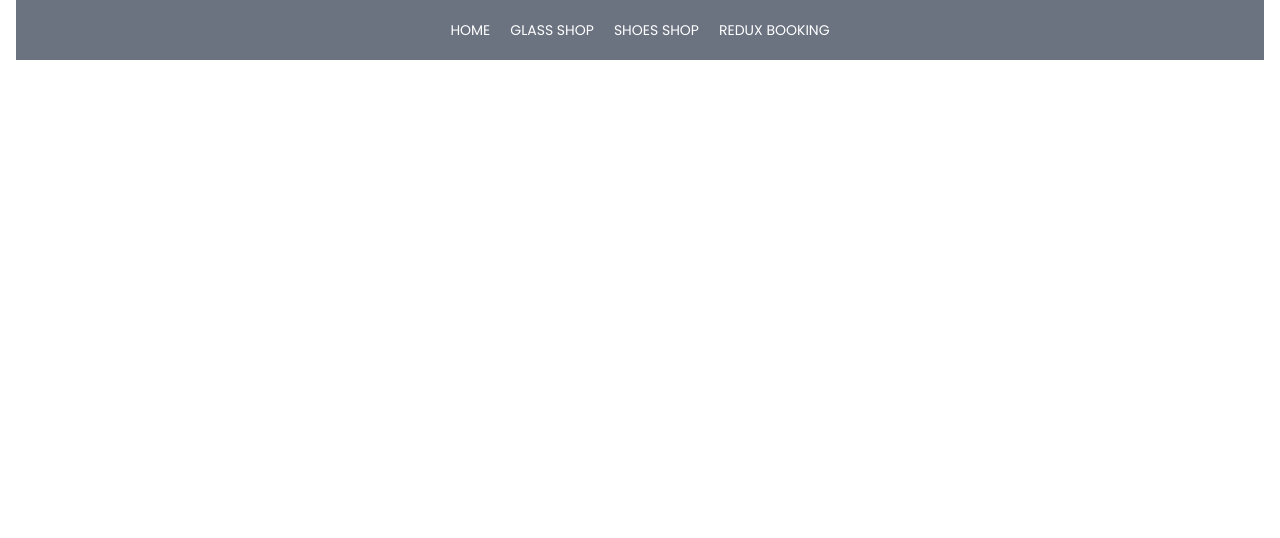
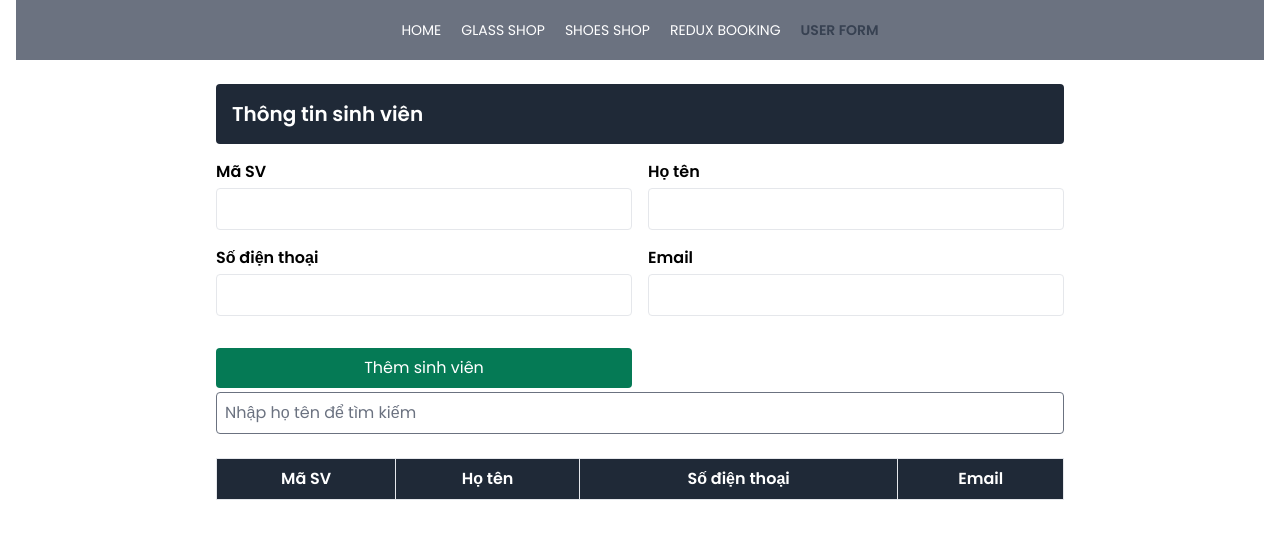
Before and after one commit to cuongkunct/react_basic, a React (Vite) app: page /user-form in a window 1280 px wide. Shown: the top 538 px of the page. Built offline with nearby package versions, Linux system fonts and the light colour scheme.

Commit message:
Complete the Form exercise - Formik form

```diff
--- a/package.json
+++ b/package.json
@@ -14,6 +14,7 @@
     "@reduxjs/toolkit": "^2.10.1",
     "@tailwindcss/vite": "^4.1.16",
     "flowbite": "^3.1.2",
+    "formik": "^2.4.9",
     "react": "^19.1.1",
     "react-dom": "^19.1.1",
     "react-icons": "^5.5.0",
@@ -21,7 +22,8 @@
     "react-router-dom": "^7.9.6",
     "react-slideshow-image": "^4.3.2",
     "react-toastify": "^11.0.5",
-    "tailwindcss": "^4.1.16"
+    "tailwindcss": "^4.1.16",
+    "yup": "^1.7.1"
   },
   "devDependencies": {
     "@eslint/js": "^9.36.0",
--- a/src/App.jsx
+++ b/src/App.jsx
@@ -11,6 +11,7 @@ import OrderSeats from "./page/OrderSeats.jsx";
 import Nav from "./component/Nav.jsx";
 import Cart from "./component/ShoesPage/Cart.jsx";
 import Home from "./component/HomePage/Home.jsx";
+import Form from "./page/Form.jsx";
 function App() {
   const [page, setPage] = useState("Shoes");
   const [cartItem, setCartItem] = useState(() => {
@@ -82,6 +83,7 @@ function App() {
         />
         <Route path="/shoes/cart" element={<Cart cartItem={cartItem} />} />
         <Route path="/order-seats" element={<OrderSeats />} />
+        <Route path="/user-form" element={<Form />} />
       </Routes>
     </div>
   );
--- /dev/null
+++ b/src/component/Form/UserList.jsx
@@ -0,0 +1,157 @@
+import React, { useState, useEffect } from "react";
+import { Formik, useFormik } from "formik";
+import * as Yup from "yup";
+
+export default function UserList() {
+  const [students, setStudents] = useState([]);
+  const [search, setSearch] = useState("");
+  const [filteredStudents, setFilteredStudents] = useState([]);
+
+  useEffect(() => {
+    const keySearch = search.toLowerCase().trim();
+
+    if (keySearch === "") {
+      setFilteredStudents(students);
+      return;
+    }
+    const filtered = students.filter((sv) =>
+      sv.name.toLowerCase().includes(keySearch)
+    );
+    setFilteredStudents(filtered);
+  }, [search, students]);
+
+  const handleAddUser = (user) => {
+    const exist = students.find((sv) => sv.id === user.id);
+    if (exist) {
+      alert("Mã sinh viên đã tồn tại!");
+      return;
+    } else {
+      setStudents([...students, user]);
+    }
+  };
+  const addUserForm = useFormik({
+    initialValues: {
+      id: "",
+      name: "",
+      phone: "",
+      email: "",
+    },
+    validationSchema: Yup.object().shape({
+      id: Yup.string().required("Mã SV không được để trống"),
+      name: Yup.string().required("Họ tên không được để trống"),
+
+      phone: Yup.string()
+        .matches(/^[0-9]+$/, "Số điện thoại chỉ được chứa chữ số")
+        .required("Số điện thoại không được để trống"),
+      email: Yup.string()
+        .email("Email không hợp lệ")
+        .required("Email không được để trống"),
+    }),
+    validateOnChange: false,
+    onSubmit: (values) => {
+      console.log("Submitted values:", values);
+      handleAddUser(values);
+      addUserForm.resetForm();
+    },
+  });
+
+  return (
+    <div className="p-6 max-w-4xl mx-auto">
+      <h2 className="bg-gray-800 text-white text-xl font-semibold p-4 rounded">
+        Thông tin sinh viên
+      </h2>
+
+      <form
+        onSubmit={addUserForm.handleSubmit}
+        className="mt-4 grid grid-cols-1 md:grid-cols-2 gap-4"
+      >
+        <div>
+          <label className="font-semibold">Mã SV</label>
+          <input
+            name="id"
+            value={addUserForm.values.id}
+            onChange={addUserForm.handleChange}
+            className="border p-2 w-full rounded mt-1"
+          />
+          {addUserForm.touched.id && addUserForm.errors.id && (
+            <p className="text-red-500">{addUserForm.errors.id}</p>
+          )}
+        </div>
+
+        <div>
+          <label className="font-semibold">Họ tên</label>
+          <input
+            name="name"
+            value={addUserForm.values.name}
+            onChange={addUserForm.handleChange}
+            className="border p-2 w-full rounded mt-1"
+          />
+          {addUserForm.touched.name && addUserForm.errors.name && (
+            <p className="text-red-500">{addUserForm.errors.name}</p>
+          )}
+        </div>
+
+        <div>
+          <label className="font-semibold">Số điện thoại</label>
+          <input
+            name="phone"
+            value={addUserForm.values.phone}
+            onChange={addUserForm.handleChange}
+            className="border p-2 w-full rounded mt-1"
+          />
+          {addUserForm.touched.phone && addUserForm.errors.phone && (
+            <p className="text-red-500">{addUserForm.errors.phone}</p>
+          )}
+        </div>
+
+        <div>
+          <label className="font-semibold">Email</label>
+          <input
+            name="email"
+            value={addUserForm.values.email}
+            onChange={addUserForm.handleChange}
+            className="border p-2 w-full rounded mt-1"
+          />
+          {addUserForm.touched.email && addUserForm.errors.email && (
+            <p className="text-red-500">{addUserForm.errors.email}</p>
+          )}
+        </div>
+        <button
+          type="submit"
+          className="mt-4 bg-green-600 text-white px-4 py-2 rounded"
+        >
+          Thêm sinh viên
+        </button>
+      </form>
+
+      <input
+        type="text"
+        value={search}
+        placeholder="Nhập họ tên để tìm kiếm"
+        onChange={(e) => setSearch(e.target.value)}
+        className="border p-2 w-full rounded mt-1"
+      />
+
+      <table className="w-full mt-6 border-collapse">
+        <thead>
+          <tr className="bg-gray-800 text-white">
+            <th className="p-2 border">Mã SV</th>
+            <th className="p-2 border">Họ tên</th>
+            <th className="p-2 border">Số điện thoại</th>
+            <th className="p-2 border">Email</th>
+          </tr>
+        </thead>
+        <tbody>
+          {filteredStudents.map((sv, index) => (
+            <tr key={index} className="text-center border">
+              <td className="p-2 border">{sv.id}</td>
+              <td className="p-2 border">{sv.name}</td>
+              <td className="p-2 border">{sv.phone}</td>
+              <td className="p-2 border">{sv.email}</td>
+            </tr>
+          ))}
+        </tbody>
+      </table>
+    </div>
+  );
+}
--- a/src/component/Nav.jsx
+++ b/src/component/Nav.jsx
@@ -39,6 +39,15 @@ export default function Nav() {
             REDUX BOOKING
             <hr className="w-2/4 border-none h-[1.5px] bg-gray-700 hidden" />
           </NavLink>
+          <NavLink
+            to="/user-form"
+            className={({ isActive }) =>
+              isActive ? "text-gray-950 font-bold" : "text-white"
+            }
+          >
+            USER FORM
+            <hr className="w-2/4 border-none h-[1.5px] bg-gray-700 hidden" />
+          </NavLink>
         </ul>
       </div>
     </>
--- a/src/component/ShoesPage/Collection.jsx
+++ b/src/component/ShoesPage/Collection.jsx
@@ -67,7 +67,8 @@ export default function Collection({ onAddToCart, newShoesList }) {
                   productDetails.id,
                   quantity,
                   productDetails.name,
-                  productDetails.price
+                  productDetails.price,
+                  productDetails.image
                 );
                 setOpenModal(false);
                 setQuantity(1);
--- /dev/null
+++ b/src/page/Form.jsx
@@ -0,0 +1,10 @@
+import React from "react";
+import UserList from "../component/Form/UserList.jsx";
+
+export default function Form() {
+  return (
+    <div>
+      <UserList />
+    </div>
+  );
+}
```
Also changed, not shown: 1 other file (tests, documents, lock files or other folders).
